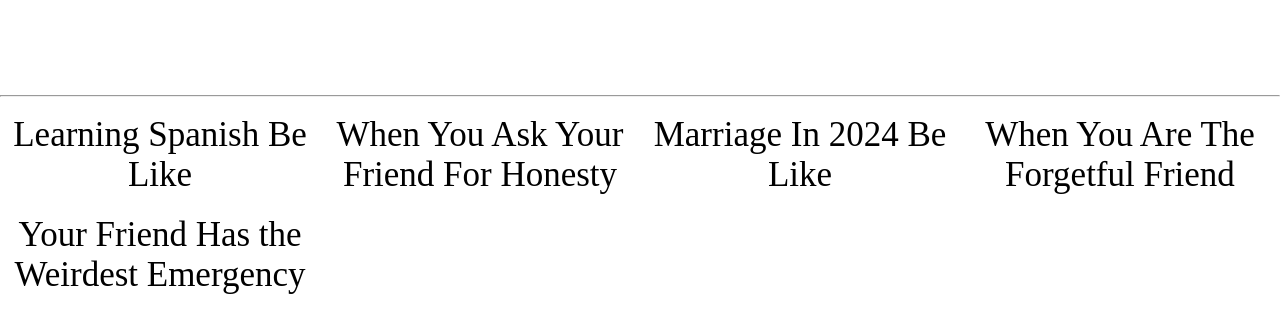
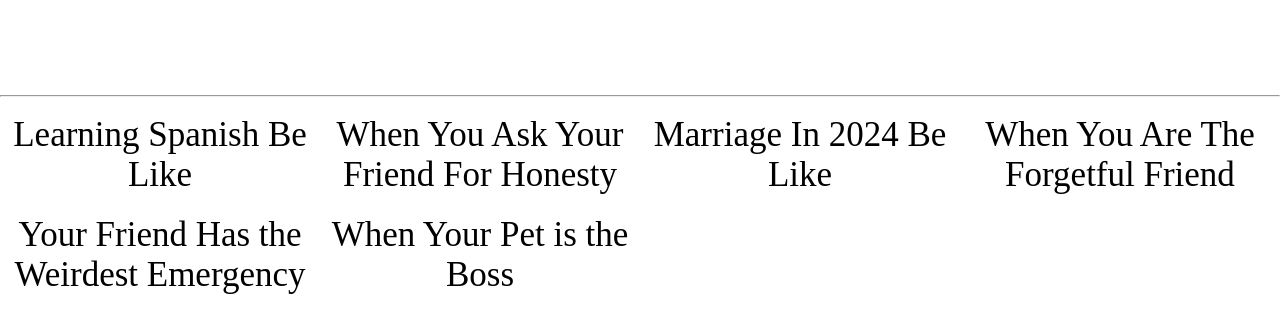
Before and after one commit to Alhedaya/Emojis, a plain HTML site: page index.html in a window 1280 px wide. Drawn offline with Linux system fonts and the light colour scheme.

Commit message:
Update index.html

```diff
--- a/index.html
+++ b/index.html
@@ -237,6 +237,12 @@ href="emojis5.pptx">Your Friend Has the Weirdest Emergency</a>
 </div>
 
 
+<div class="dropshadow">
+<a style="text-decoration: none; color:black;" target="_blank"
+href="emojis6.pptx">When Your Pet is the Boss</a>
+</div>
+
+
 </div><br>
 </main>
 
```
